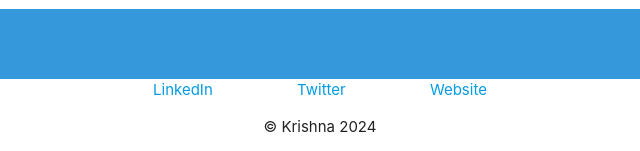
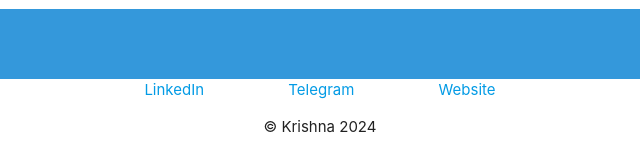
Before and after one commit to krishnapschauhan/personalsite, a plain HTML site: page index.html in a window 1280 px wide. Shown: the part 2475-2626 px from the top of the page, 320-960 px from the left. Drawn offline with nearby package versions, Linux system fonts and the light colour scheme; a web font is replaced by a local one.

Commit message:
Update index.html

```diff
--- a/index.html
+++ b/index.html
@@ -46,9 +46,9 @@
   </div>
   </div>
   <div class="bottom-container"></div>
-    <a class="footer-link" href="https://www.linkedin.com/in/angela-yu-963a584b/">LinkedIn</a>
-    <a class="footer-link" href="https://twitter.com/yu_angela">Twitter</a>
-    <a class="footer-link" href="https://www.appbrewery.com/">Website</a>
+    <a class="footer-link" href="https://www.linkedin.com/in/krishna-pratap-singh-chauhan-3ba29b260/">LinkedIn</a>
+    <a class="footer-link" href="https://t.me/krishnapschauhan">Telegram</a>
+    <a class="footer-link" href="https://krishnapschauhan.github.io/personalsite/">Website</a>
     <p class="copyright">© Krishna 2024</p>
   </div>
 </body>
```
